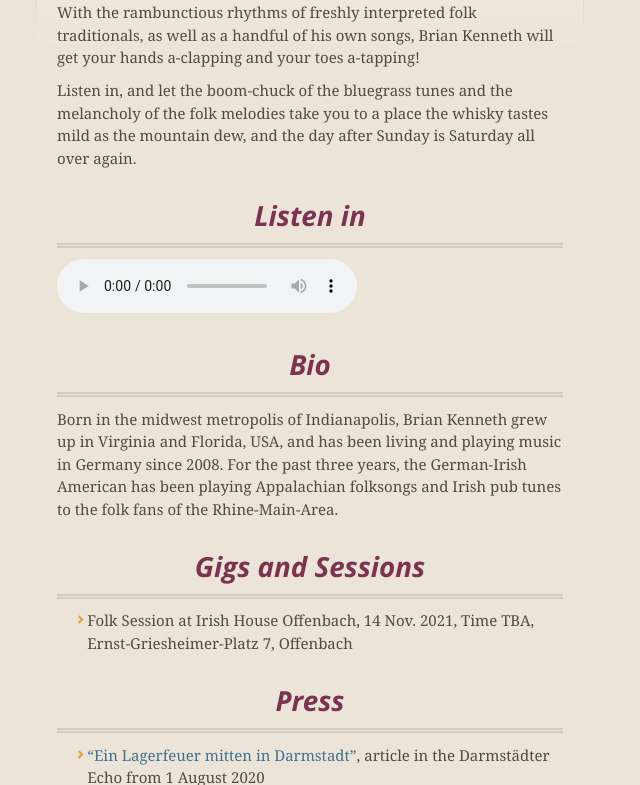
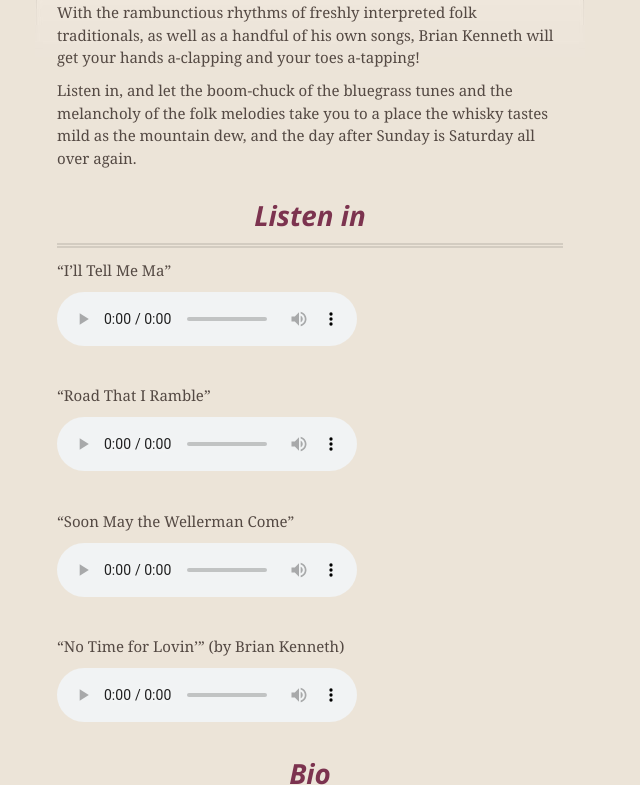
Before and after one commit to BrianInGermany/briankennethmusic, a Jekyll site: the page built from README.md, in a window 1280 px wide and 900 px high, scrolled down 288 px, cut to the strip 0-785 px from the top of the window. Shown: the whole strip, without its empty margins (330-970 px from the left). Built offline with Jekyll 4.4.1, drawn with Linux system fonts in a browser that asks for light colours; our own code applies the rules of GitHub Pages for plain Markdown files; comment, search, counter and statistics services are not loaded.

Commit message:
edit songs part

```diff
--- a/README.md
+++ b/README.md
@@ -5,13 +5,24 @@ With the rambunctious rhythms of freshly interpreted folk traditionals, as well
 Listen in, and let the boom-chuck of the bluegrass tunes and the melancholy of the folk melodies take you to a place the whisky tastes mild as the mountain dew, and the day after Sunday is Saturday all over again.
 
 ## Listen in
+"I'll Tell Me Ma"
 <audio controls>
   <source src="assets\images\Ill_Tell_Me_Ma.mp3" type="audio/ogg">
-  <source src="assets\images\Road_That_I_Ramble.mp3" type="audio/mpeg">
-
-  <source src="assets\images\Soon_May_the_Wellerman_Come.mp3" type="audio/mpeg">
-    <source src="assets\images\No_Time_for_Lovin.mp3" type="audio/mpeg">
-
+</audio>
+<br/>
+"Road That I Ramble"
+<audio controls>
+ <source src="assets\images\Road_That_I_Ramble.mp3" type="audio/mpeg">
+</audio>
+<br/>
+"Soon May the Wellerman Come"
+<audio controls>
+ <source src="assets\images\Soon_May_the_Wellerman_Come.mp3" type="audio/mpeg">
+ </audio>
+ <br/>
+"No Time for Lovin'" (by Brian Kenneth)
+ <audio controls>
+     <source src="assets\images\No_Time_for_Lovin.mp3" type="audio/mpeg">
 </audio>
 <!-- <iframe width="100%" height="400" scrolling="no" frameborder="no" allow="autoplay" src="https://w.soundcloud.com/player/?url=https%3A//api.soundcloud.com/playlists/1021407670&color=%23ff5500&auto_play=false&hide_related=false&show_comments=true&show_user=true&show_reposts=false&show_teaser=true&visual=true"></iframe> -->
 
```
Also changed, not shown: deutsch.md (+16 -5 lines).
